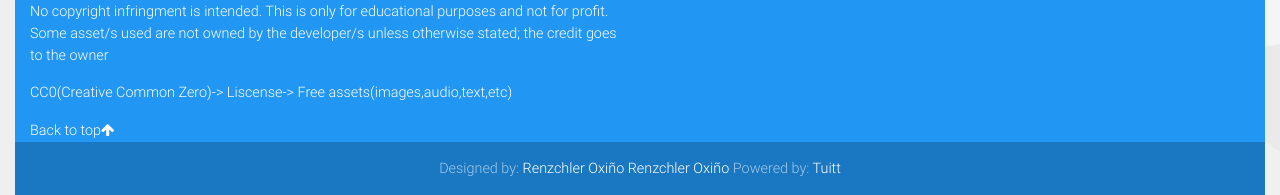
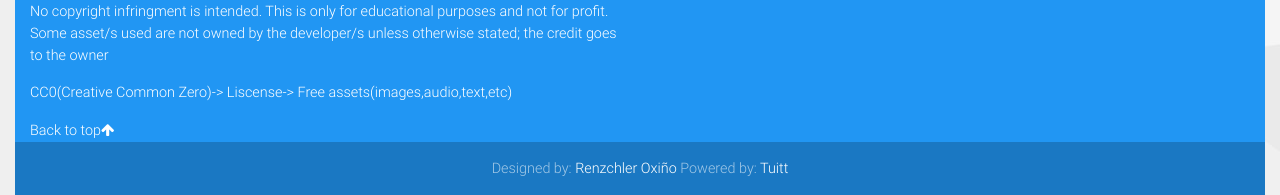
Before and after one commit to oxinorenzchler/csp1, a plain HTML site: page pages/careers.html in a window 1280 px wide. Shown: the part 1415-1610 px from the top of the page. Drawn offline with Linux system fonts and the light colour scheme.

Commit message:
Feat: Fixed duplicate text in footer

```diff
--- a/pages/careers.html
+++ b/pages/careers.html
@@ -382,7 +382,6 @@
         <!--Copyright-->
         <div class="footer-copyright py-3 text-center">
           Designed by:
-          <a href="https://mdbootstrap.com/material-design-for-bootstrap/">Renzchler Oxiño</a>
           <a href="https://github.com/oxinorenzchler">Renzchler Oxiño</a>
           Powered by:
           <a href="https://tuitt.com/">Tuitt</a>
```
Also changed, not shown: pages/gallery.html (+0 -1 lines), pages/maps.html (+0 -1 lines).
